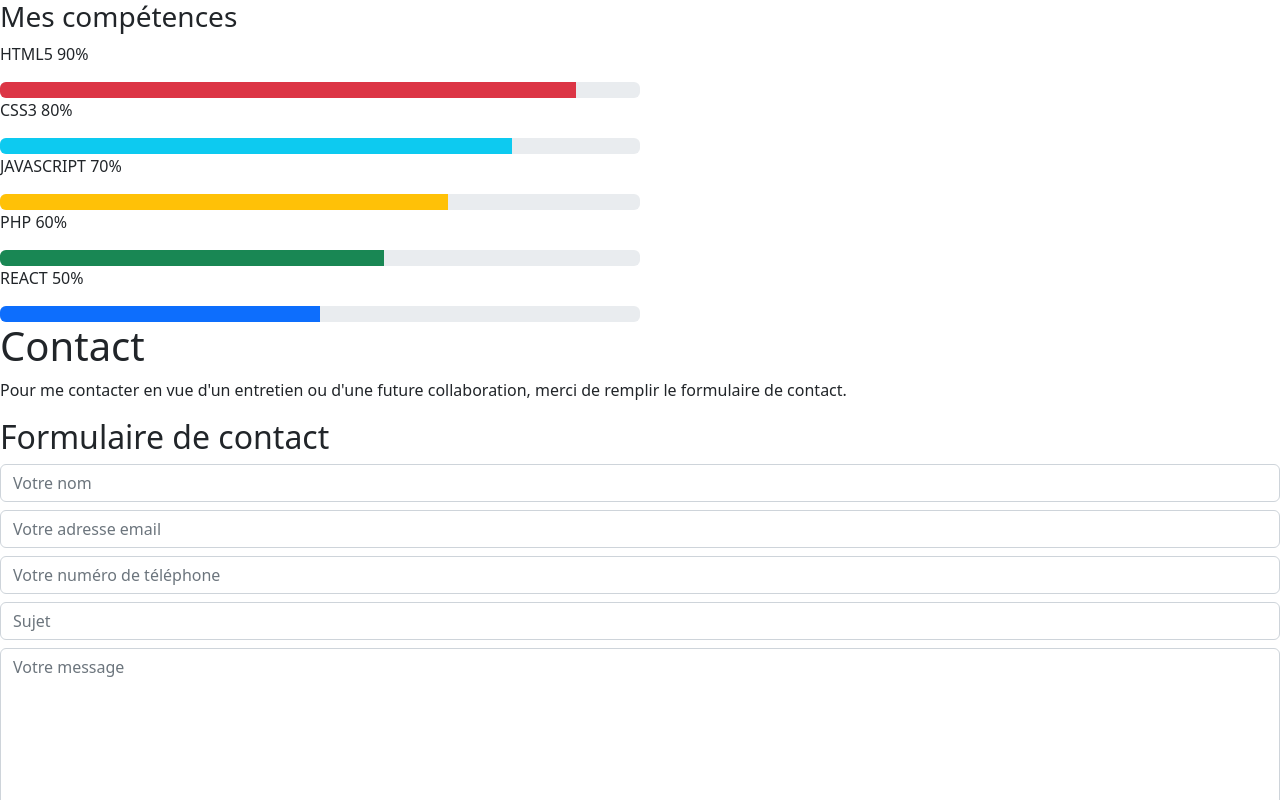
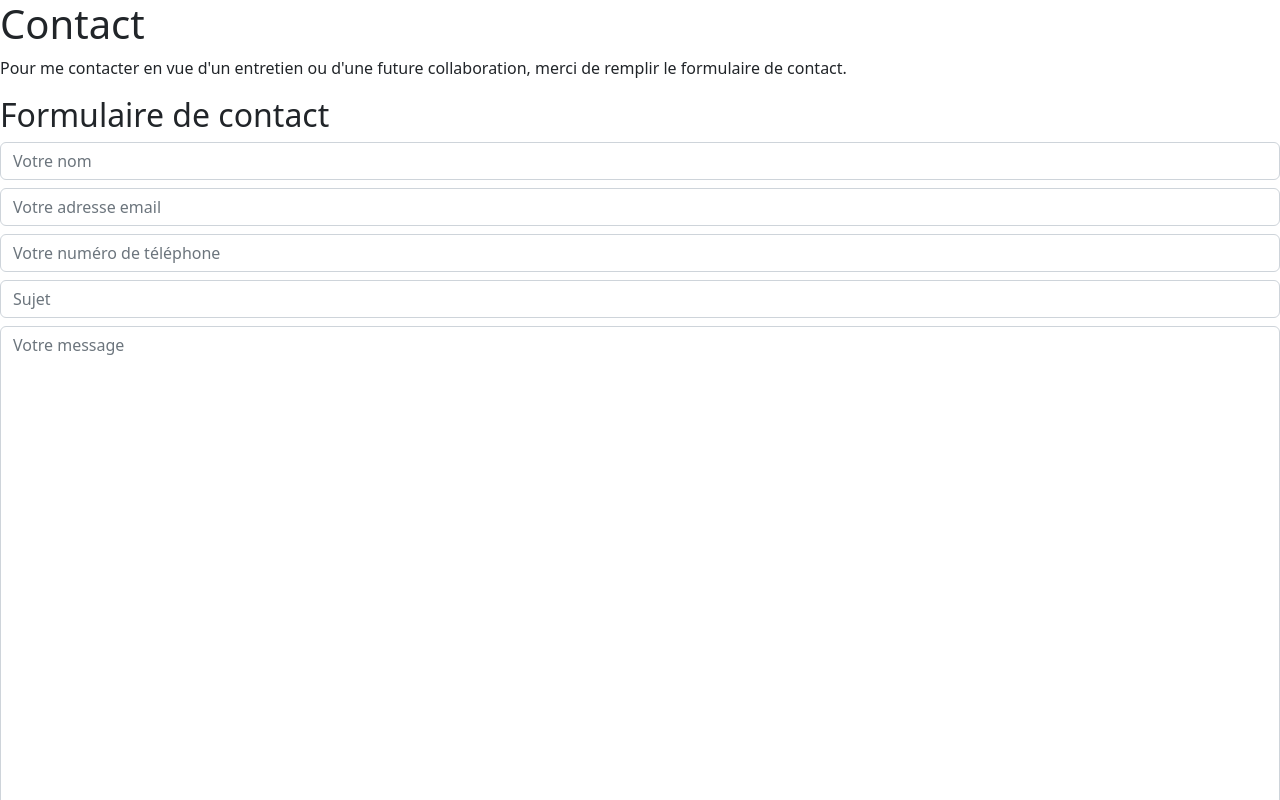
Before and after one commit to Laurinedbt/portfolio, a React (Create React App) app: page / in a window 1280 px wide. Shown: the top 800 px of the page. Built offline with nearby package versions, Linux system fonts and the light colour scheme.

Commit message:
Correction branche contact

```diff
--- a/src/pages/Contact.jsx
+++ b/src/pages/Contact.jsx
@@ -1,3 +1,4 @@
+import React from "react";
 
 const Contact = () => {
     return (
--- a/src/pages/Home.jsx
+++ b/src/pages/Home.jsx
@@ -2,34 +2,7 @@
 const Home = () => {
     return (
         <div>
-            <header>
 
-            </header>
-            <main>
-                <section>
-                    <h3>Mes compétences</h3>
-                    <p>HTML5 90%</p>
-                    <div className="progress">
-                        <div className="progress-bar bg-danger" role="progressbar" style= {{ width: "90%" }} aria-valuenow="90" aria-valuemin="0" aria-valuemax="100"></div>
-                    </div>
-                    <p>CSS3 80%</p>
-                    <div className="progress">
-                        <div className="progress-bar bg-info" role="progressbar" style= {{ width: "80%" }} aria-valuenow="80" aria-valuemin="0" aria-valuemax="100"></div>
-                    </div>
-                    <p>JAVASCRIPT 70%</p>
-                    <div className="progress">
-                        <div className="progress-bar bg-warning" role="progressbar" style= {{ width: "70%" }} aria-valuenow="70" aria-valuemin="0" aria-valuemax="100"></div>
-                    </div>
-                    <p>PHP 60%</p>
-                    <div className="progress">
-                        <div className="progress-bar bg-success" role="progressbar" style= {{ width: "60%" }} aria-valuenow="60" aria-valuemin="0" aria-valuemax="100"></div>
-                    </div>
-                    <p>REACT 50%</p>
-                    <div className="progress">
-                        <div className="progress-bar" role="progressbar" style= {{ width: "50%" }} aria-valuenow="50" aria-valuemin="0" aria-valuemax="100"></div>
-                    </div>
-                </section>
-            </main>
         </div>
     )
 }
```
